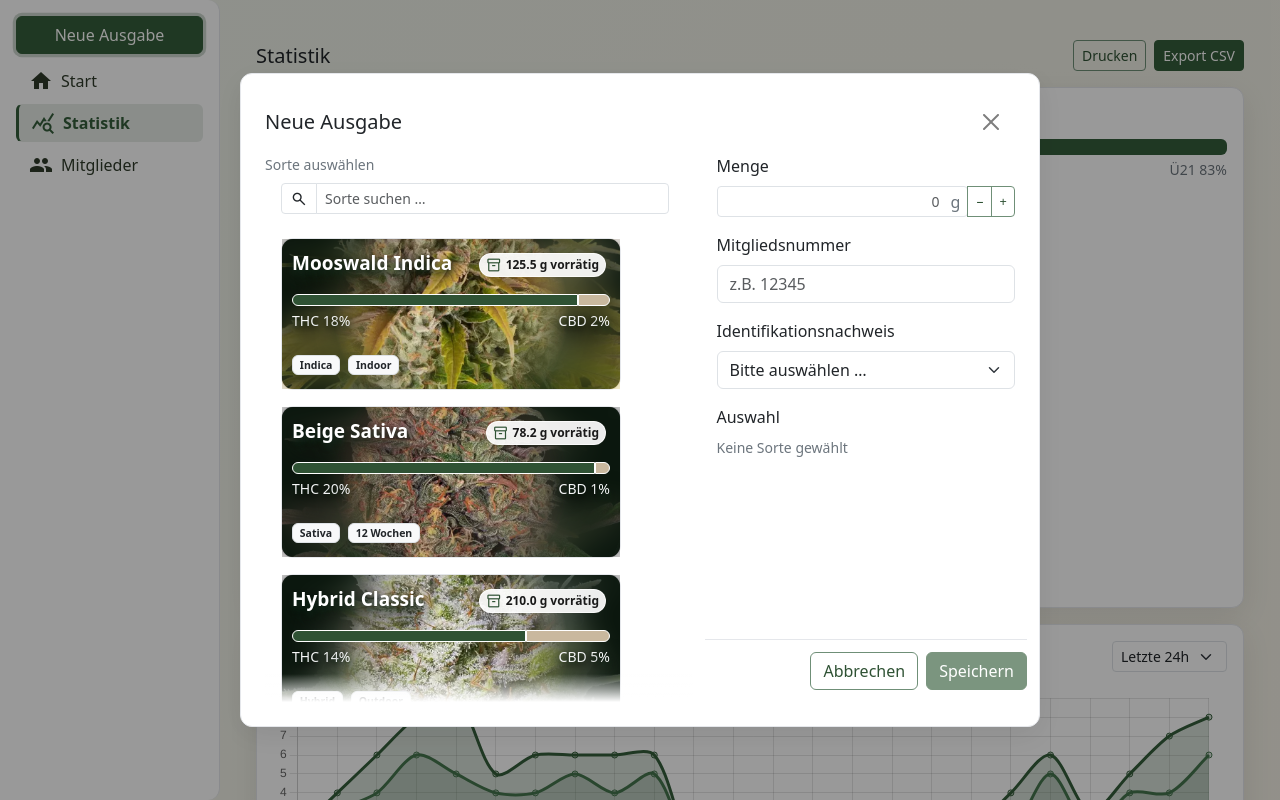
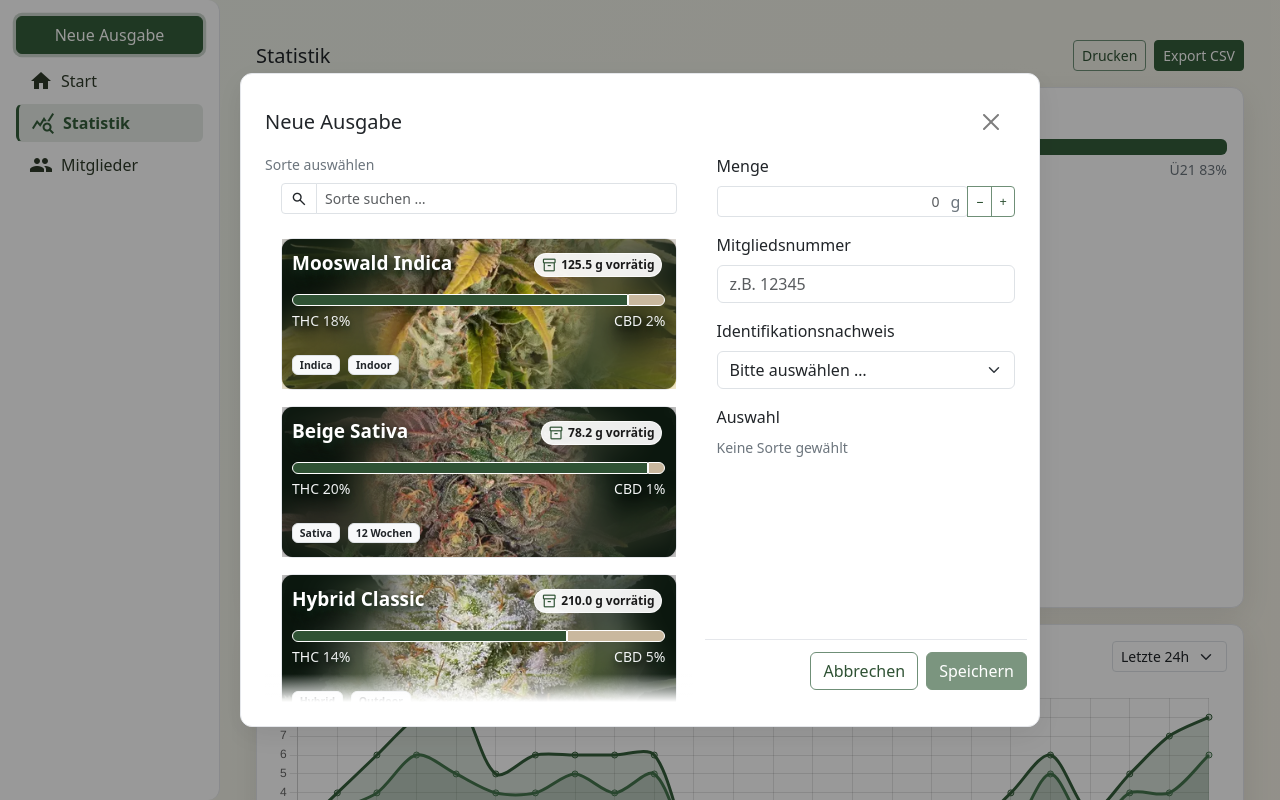
Before and after one commit to BlackHawk1912/CSC-Verwaltung, a React (Vite) app: page / in a window 1280 px wide. Both pictures are taken after a click on the button "Neue Ausgabe". Shown: the top 800 px of the page. Built offline with nearby package versions, Linux system fonts and the light colour scheme.

Commit message:
Fix empty space besides Strain Card

```diff
--- a/src/App.css
+++ b/src/App.css
@@ -241,10 +241,11 @@ body {
 /* Strain list: responsive grid that keeps cards side-by-side and prevents oversized cards */
 .strain-grid {
   display: grid;
-  grid-template-columns: repeat(auto-fill, minmax(260px, 340px));
+  grid-template-columns: repeat(auto-fit, minmax(260px, 1fr)); /* stretch tracks to fill row width */
   gap: 16px;
   align-content: start;
-  justify-content: start;
+  justify-content: start; /* align left to avoid right-side whitespace */
+  justify-items: stretch; /* cards fill their grid tracks */
 }
 
 /* Statistik: responsive auto-fit grid to avoid whitespace on wide screens */
--- a/src/components/organisms/ausgabe-modal.tsx
+++ b/src/components/organisms/ausgabe-modal.tsx
@@ -148,7 +148,7 @@ export const AusgabeModal: React.FC<AusgabeModalProps> = ({ open, onClose }) =>
         <div className="row g-4">
           <div className="col-md-7">
             <div className="small text-secondary mb-2">Sorte auswählen</div>
-            <div className="position-relative mb-2" style={{ marginLeft: 16, marginRight: 24 }}>
+            <div className="position-relative mb-2" style={{ marginLeft: 16, marginRight: 16 }}>
               <div className="input-group input-group-sm">
                 <span className="input-group-text bg-white">
                   <span className="material-symbols-outlined" aria-hidden style={{ fontSize: 18, lineHeight: 1 }}>search</span>
```
Also changed, not shown: 1 other file (tests, documents, lock files or other folders).
